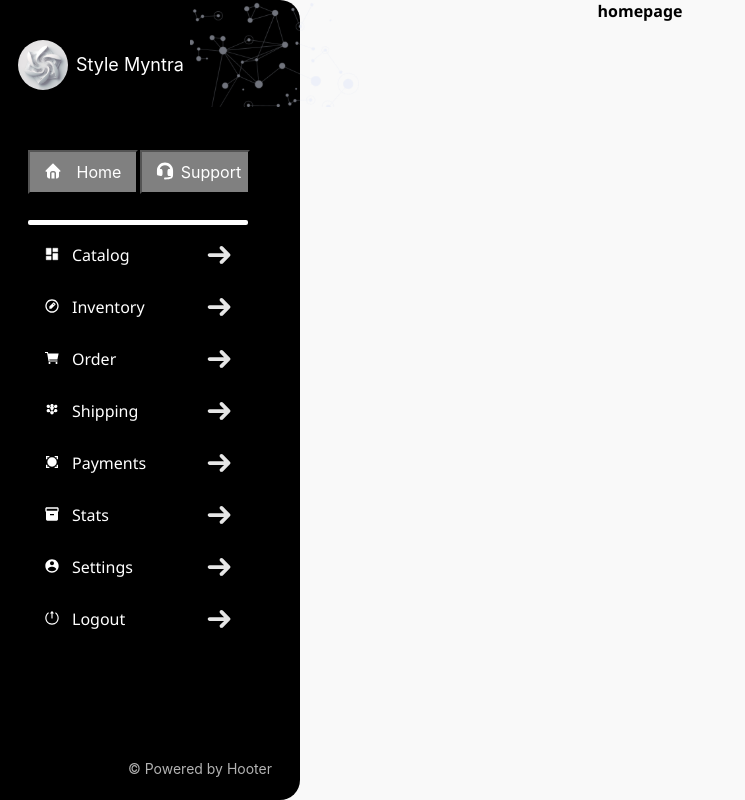
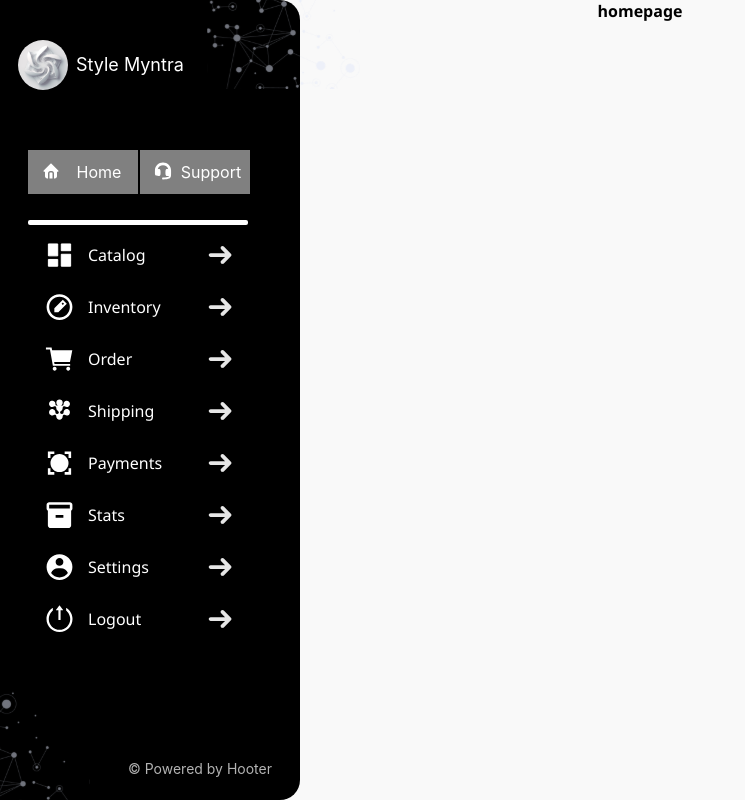
Before and after one commit to Tulsiyan-Fashion-pvt-ltd/Hooter_frontend, a React (Vite) app: page / in a window 1280 px wide. Shown: the whole page, without its empty margins (0-745 px from the left). Built offline with nearby package versions, Linux system fonts and the light colour scheme.

Commit message:
Updated the sidebar

```diff
--- a/src/components/sidebar.jsx
+++ b/src/components/sidebar.jsx
@@ -1,10 +1,11 @@
 import { useState } from "react";
-import "../css/pages/sidebar.css";
+import clsx from "clsx";
+import styles from "../css/pages/Sidebar.module.css";
 import { NavLink } from "react-router-dom";
-
 
 const Sidebar = () => {
   const [activeTopBtn, setActiveTopBtn] = useState("home");
+  const [activeMenuItem, setActiveMenuItem] = useState(null);
 
   const items = [
     "Catalog",
@@ -18,48 +19,68 @@
   ];
 
   return (
-    <aside className="isolated-sidebar">
-
-      {/* Brand */}
-      <div className="sidebar-header">
-        <span className="sidebar-title">Style Myntra</span>
+    <aside className={styles.isolatedSidebar}>
+      <div className={styles.sidebarHeader}>
+        <span className={styles.sidebarTitle}>Style Myntra</span>
       </div>
 
-      {/* Home & Support buttons */}
-      <button
-        className={`sidebar-top-btn sidebar-home ${
-          activeTopBtn === "home" ? "active" : ""
-        }`}
-        onClick={() => setActiveTopBtn("home")}
+      {/* Home */}
+      <NavLink
+        to="#"
+        onClick={(e) => {
+          e.preventDefault();
+          setActiveTopBtn("home");
+        }}
+        className={clsx(
+          styles.sidebarHome,
+          styles.noUnderline,
+          activeTopBtn === "home" && styles.active
+        )}
       >
         Home
-      </button>
+      </NavLink>
 
-      <button
-        className={`sidebar-top-btn sidebar-support ${
-          activeTopBtn === "support" ? "active" : ""
-        }`}
-        onClick={() => setActiveTopBtn("support")}
+      {/* Support */}
+      <NavLink
+        to="#"
+        onClick={(e) => {
+          e.preventDefault();
+          setActiveTopBtn("support");
+        }}
+        className={clsx(
+          styles.sidebarSupport,
+          styles.noUnderline,
+          activeTopBtn === "support" && styles.active
+        )}
       >
         Support
-      </button>
+      </NavLink>
 
-      {/* Underline */}
-      <div className="sidebar-underline"></div>
+      <div className={styles.sidebarUnderline}></div>
 
       {/* Menu items */}
-      <nav className="sidebar-menu">
+      <nav className={styles.sidebarMenu}>
         {items.map((item) => (
-          <div className="sidebar-item" key={item}>
-            <span className="sidebar-label">{item}</span>
-            <span className="sidebar-arrow">{'>'}</span>
-          </div>
+          <NavLink
+            key={item}
+            to="#"
+            onClick={(e) => {
+              e.preventDefault();
+              setActiveMenuItem(item);
+            }}
+            className={clsx(
+              styles.sidebarItem,
+              styles.noUnderline,
+              activeMenuItem === item && styles.active
+            )}
+          >
+            <span className={styles.sidebarLabel}>{item}</span>
+            <span className={styles.sidebarArrow} />
+          </NavLink>
         ))}
       </nav>
 
-      {/* Footer */}
-      <div className="sidebar-footer">© Powered by Hooter</div>
-
+      <div className={styles.sidebarFooter}>© Powered by Hooter</div>
     </aside>
   );
 };
--- a/src/css/pages/sidebar.css
+++ b/src/css/pages/sidebar.module.css
@@ -1,8 +1,8 @@
-.isolated-sidebar {
+.isolatedSidebar {
   position: fixed;
   top: 0;
   left: 0;
-
+  text-decoration: none;
   width: 300px;
   height: 100vh;
 
@@ -12,26 +12,36 @@
   box-sizing: border-box;
   z-index: 10000;
 }
+.isolatedSidebar::before,
+.isolatedSidebar::after{
+    content: "";
+    position: absolute;
+    background-image: url("../../assets/login_stars.svg");
+    background-repeat: no-repeat;
+    background-size: contain;
+    background-position: center;
 
-.isolated-sidebar::after {
-  content: "";
-  position: absolute;
+    pointer-events: none;
+}
+.isolatedSidebar::before {
 
+  bottom: -40px;
+  left: -80px;
+
+  width: 187px;
+  height: 169px;
+}
+
+.isolatedSidebar::after {
   top: -80px;
   left: 190px;
 
-  width: 169px;
-  height: 187px;
+  width: 187px;
+  height: 169px;
 
-  background-image: url("../../assets/login_stars.svg");
-  background-repeat: no-repeat;
-  background-size: contain;
-  background-position: center;
-
-  pointer-events: none;
 }
 
-.sidebar-header {
+.sidebarHeader {
   position: absolute;
   top: 40px;
   left: 18px;
@@ -41,7 +51,7 @@
   gap: 8px;
 }
 
-.sidebar-header::before {
+.sidebarHeader::before {
   content: "";
   width: 50px;
   height: 50px;
@@ -54,8 +64,7 @@
   flex-shrink: 0;
 }
 
-
-.sidebar-title {
+.sidebarTitle {
   font-family: "Inter", sans-serif;
   font-size: 18px;
   font-weight: 400;
@@ -64,11 +73,8 @@
   color: #FFFFFF;
 }
 
-
-
-
-.sidebar-home,
-.sidebar-support {
+.sidebarHome,
+.sidebarSupport {
   position: absolute;
   top: 130px;
 
@@ -91,7 +97,7 @@
   cursor: pointer;
 }
 
-.sidebar-home {
+.sidebarHome {
   position: absolute;
   top: 150px;
   left: 28px;
@@ -121,7 +127,7 @@
   cursor: pointer;
 }
 
-.sidebar-support {
+.sidebarSupport {
   position: absolute;
   top: 150px;
   left: 140px;
@@ -151,7 +157,7 @@
   cursor: pointer;
 }
 
-.sidebar-underline {
+.sidebarUnderline {
   position: absolute;
   top: 220px;
   left: 28px;
@@ -162,8 +168,7 @@
   background: #FFFFFF;
 }
 
-
-.sidebar-menu {
+.sidebarMenu {
   position: absolute;
   top: 240px;
   left: 28px;
@@ -173,10 +178,7 @@
   gap: 22px;
 }
 
-
-
-
-.sidebar-item {
+.sidebarItem {
   width: 220px;
   margin: 0 auto;
 
@@ -195,64 +197,63 @@
   color: #FFFFFF;
   cursor: pointer;
 }
+
 /* 1. Catalog */
-.sidebar-menu .sidebar-item:nth-child(1) {
+.sidebarMenu .sidebarItem:nth-child(1) {
   background-image: url("../../assets/icons/catalog.svg");
 }
 
 /* 2. Inventory */
-.sidebar-menu .sidebar-item:nth-child(2) {
+.sidebarMenu .sidebarItem:nth-child(2) {
   background-image: url("../../assets/icons/inventory.svg");
 }
 
 /* 3. Order */
-.sidebar-menu .sidebar-item:nth-child(3) {
+.sidebarMenu .sidebarItem:nth-child(3) {
   background-image: url("../../assets/icons/order.svg");
 }
 
 /* 4. Shipping */
-.sidebar-menu .sidebar-item:nth-child(4) {
+.sidebarMenu .sidebarItem:nth-child(4) {
   background-image: url("../../assets/icons/shipping.svg");
 }
+
 /* 5. Payments */
-.sidebar-menu .sidebar-item:nth-child(5) {
+.sidebarMenu .sidebarItem:nth-child(5) {
   background-image: url("../../assets/icons/payment.svg");
 }
 
 /* 6. Stats */
-.sidebar-menu .sidebar-item:nth-child(6) {
+.sidebarMenu .sidebarItem:nth-child(6) {
   background-image: url("../../assets/icons/stats.svg");
 }
 
 /* 7. Settings */
-.sidebar-menu .sidebar-item:nth-child(7) {
+.sidebarMenu .sidebarItem:nth-child(7) {
   background-image: url("../../assets/icons/settings.svg");
 }
 
 /* 8. Logout */
-.sidebar-menu .sidebar-item:nth-child(8) {
+.sidebarMenu .sidebarItem:nth-child(8) {
   background-image: url("../../assets/icons/logout.svg");
 }
-.sidebar-menu .sidebar-item {
+
+.sidebarMenu .sidebarItem {
   background-repeat: no-repeat;
   background-position: 16px 45%;
-  background-size: 16px 16px;
+  background-size: 31px 31px;
 
-  padding-left: 44px;
+  padding-left: 60px;
 }
 
-
-
-.sidebar-label {
+.sidebarLabel {
   display: flex;
   align-items: center;
   justify-self: start;
   white-space: nowrap;
 }
 
-
-
-.sidebar-arrow {
+.sidebarArrow {
   width: 30px;
   height: 30px;
 
@@ -265,9 +266,7 @@
   line-height: 0;
 }
 
-
-
-.sidebar-footer {
+.sidebarFooter {
   position: absolute;
   bottom: 24px;
   right: 28px;
@@ -284,3 +283,16 @@
 
   text-align: right;
 }
+
+.noUnderline {
+  text-decoration: none;
+  color: #FFFFFF;
+}
+
+.noUnderline:link,
+.noUnderline:visited,
+.noUnderline:hover,
+.noUnderline:active {
+  text-decoration: none;
+  color: #FFFFFF;
+}
```
